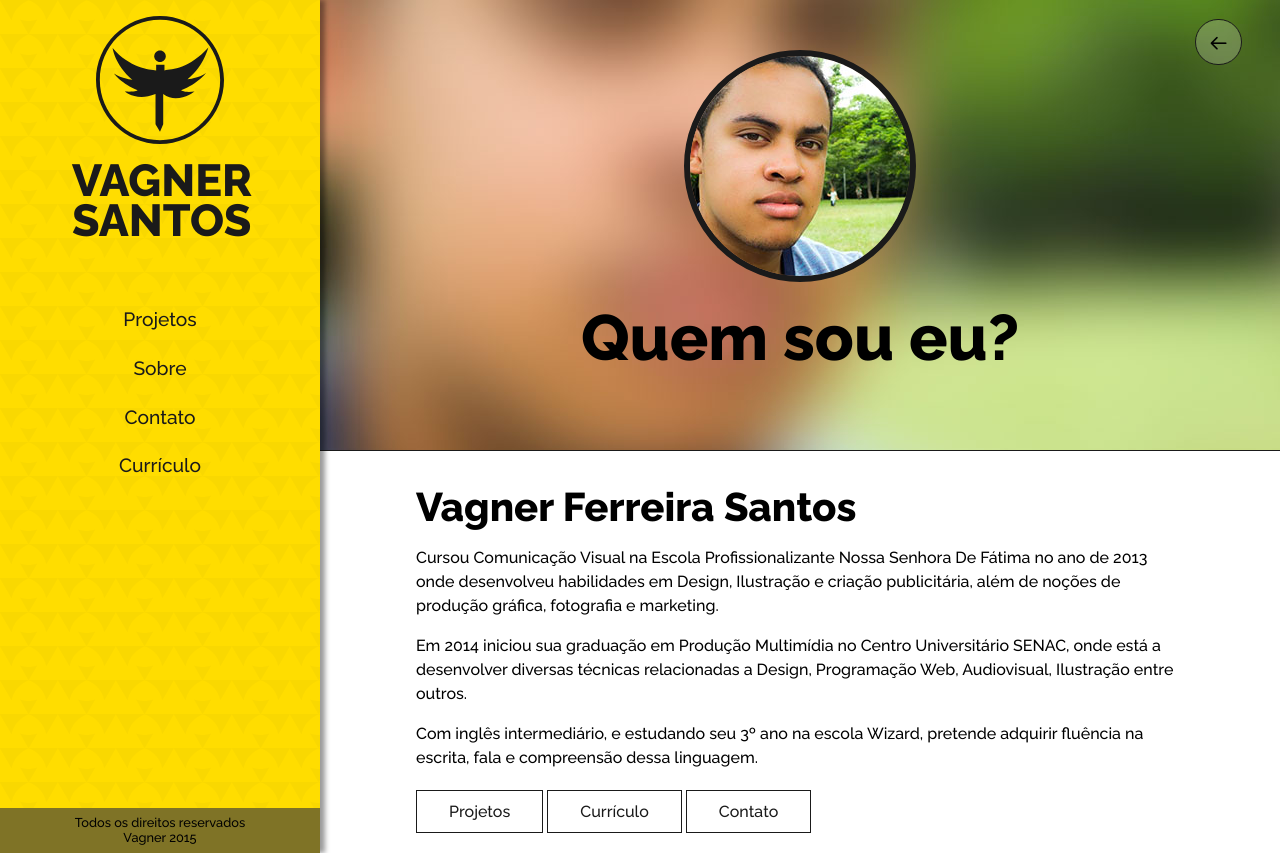
After one commit to vagfsantos/portfolio-design, a PHP site: page /sobre.php in a window 1280 px wide. The commit adds this page. Run offline with PHP 8.4, Linux system fonts and the light colour scheme.

Commit message:
Criando página SOBRE

```diff
--- /dev/null
+++ b/css/sobre.css
@@ -0,0 +1,76 @@
+/* Imagem de fundo */
+#header_sobre{
+	background: url('../imagens/fotos/design/_capa/sobre.jpg');
+	border-bottom: 1px solid #1a1a1a;
+}
+
+/* Header */
+header.categoria_header{
+	width: 100%;
+    height: 450px;
+    overflow: hidden;
+	position:relative;
+}
+
+header.categoria_header .thumbnail-secao{
+	width: 220px;
+    height: 220px;
+    position: relative;
+    left: 0;
+    right: 0;
+    margin: 50px auto;
+    border-radius: 100%;
+    overflow: hidden;
+	transition: .2s ease-in-out;
+	border: 6px solid #1a1a1a;
+}
+
+.thumbnail-secao:hover{
+	transform: scale(1.05);
+	border: 6px solid #ffdd00;
+}
+
+.thumbnail-secao img{
+    position: absolute;
+    left: 0; right: 0;
+	top: 0; bottom: 0;
+	margin: auto;
+}
+
+.thumbnail-icon{
+	width: 120px;
+    height: 120px;
+}
+
+header.categoria_header h1{
+	text-align: center;
+    top: 300px;
+    width: 100%;
+    position: absolute;
+    left: 0;
+    right: 0;
+	font-size:4em;
+	z-index: 1;
+	-webkit-transition: .3s;
+	transition-property: top, text-shadow;
+	perspective: 100px;
+}
+
+header.categoria_header a{
+	position: absolute;
+	right: 2em;
+	top: 1em;
+	z-index:3;
+}
+
+/* Conteúdo principal */
+
+section.sobre-mim{
+	padding:0 10%;
+	margin: 2em 0;
+}
+
+section.sobre-mim p {
+	line-height: 1.5em;
+    margin-top: 1em;
+}
--- a/projetos/design.php
+++ b/projetos/design.php
@@ -4,7 +4,7 @@
 
 <header id="header_design" class="categoria_header">
 	<div class="thumbnail-secao">
-		<img src="imagens/fotos/design/_capa/thumbnail-01.svg"/>
+		<img class="thumbnail-icon" src="imagens/fotos/design/_capa/thumbnail-01.svg"/>
 	</div>
 	<h1>Design Gráfico</h1>
 	<a id="volta_home" class="setas" href="index.php">&#xe094</a>
--- /dev/null
+++ b/projetos/sobre.php
@@ -0,0 +1,28 @@
+	<?php incluirCSS("sobre"); ?>
+	</head>
+		<body>
+
+<header id="header_sobre" class="categoria_header">
+	<div class="thumbnail-secao">
+		<img src="imagens/fotos/design/_capa/thumbnail-sobre.jpg"/>
+	</div>
+	<h1>Quem sou eu?</h1>
+	<a id="volta_home" class="setas" href="index.php">&#xe094</a>
+</header>
+
+
+<!-- SOBRE -->
+<section class="sobre-mim">
+	<h1>Vagner Ferreira Santos</h1>
+	<p>Cursou Comunicação Visual na Escola Profissionalizante Nossa Senhora De Fátima no ano de 2013 onde desenvolveu habilidades em Design, Ilustração e criação publicitária, além de noções de produção gráfica, fotografia e marketing.</p>
+
+	<p>Em 2014 iniciou sua graduação em Produção Multimídia no Centro Universitário SENAC, onde está a desenvolver diversas técnicas relacionadas a Design, Programação Web, Audiovisual, Ilustração entre outros.</p>
+
+	<p>Com inglês intermediário, e estudando seu 3º ano na escola Wizard, pretende adquirir fluência na escrita, fala e compreensão dessa linguagem.</p>
+</section>
+
+<section class="sobre-mim">
+	<a class="botao" href="design.php">Projetos</a>
+	<a class="botao" href="curriculo.pdf">Currículo</a>
+	<a class="botao" href="contato.php">Contato</a>
+</section>
--- /dev/null
+++ b/sobre.php
@@ -0,0 +1,6 @@
+<?php
+	include('estrutura/header.php');
+	include('estrutura/navbar.php');
+	include('projetos/sobre.php');
+	include('estrutura/footer.php');
+?>
```
Also changed, not shown: css/lista-projetos.css (+5 -3 lines), imagens/fotos/design/_capa/sobre.jpg (added), imagens/fotos/design/_capa/thumbnail-sobre.jpg (added).
